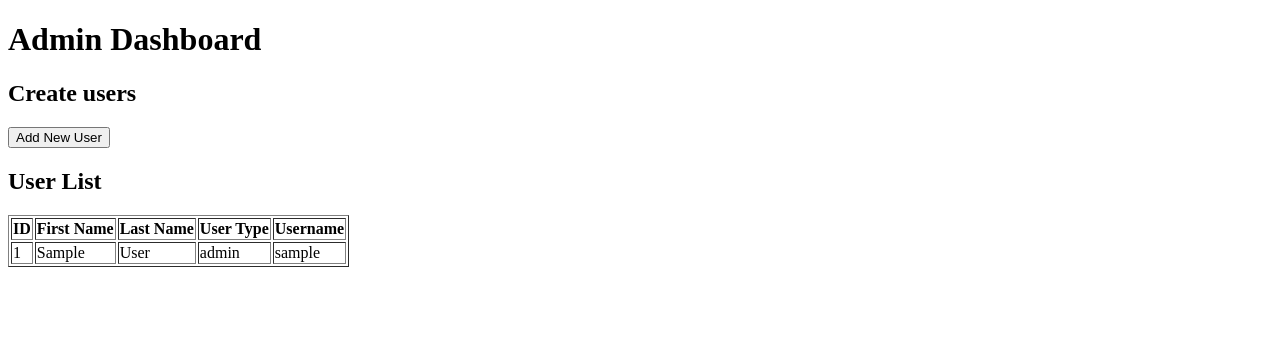
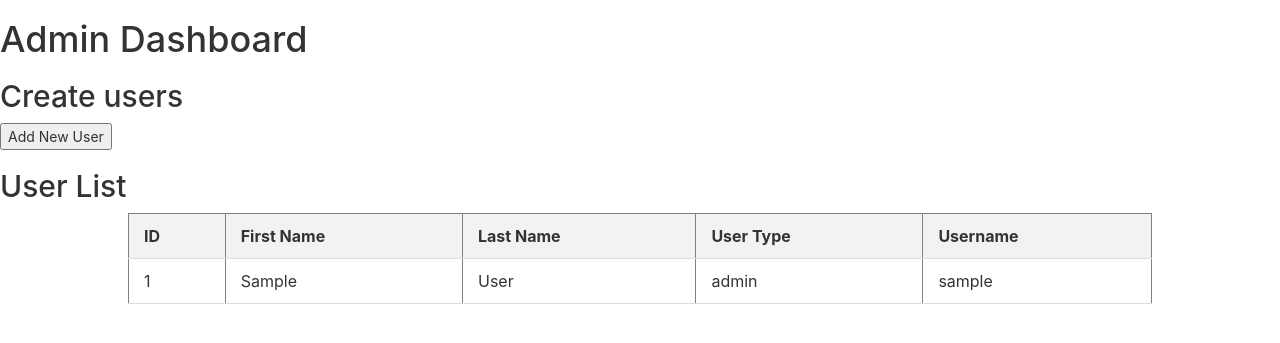
Before and after one commit to MedChest-Development-Group/retail, a Flask app: template app/templates/admin/dashboard.html in a window 1280 px wide. Shown: the top 343 px of the page. Run offline with Flask 3, Linux system fonts and the light colour scheme; the template is opened without the code that fills it: most values are stand-ins (such as "Sample title", 1, 10 or a date in 2020).

Commit message:
admin page changes

```diff
--- a/app/static/css/main.css
+++ b/app/static/css/main.css
@@ -165,3 +165,30 @@ button#loginButton:hover {
     margin:1%;
     /* max-width: max-content; */
 }
+
+/* admin table stuff */
+.users-list {
+    width: 80%;
+    margin: auto;
+}
+
+.users-list table {
+    width: 100%;
+    border-collapse: collapse;
+    margin: auto;
+}
+
+.users-list th, .users-list td {
+    padding: 12px 15px;
+    text-align: left;
+    border-bottom: 1px solid #ddd;
+}
+
+.users-list th {
+    background-color: #f2f2f2;
+    color: #333;
+}
+
+.users-list tr:hover {
+    background-color: #f5f5f5;
+}
--- a/app/templates/admin/dashboard.html
+++ b/app/templates/admin/dashboard.html
@@ -1,15 +1,11 @@
 <!-- Quick testing version here - Michael -->
-
-<!DOCTYPE html>
-<html>
-<head>
-    <title>Admin Dashboard</title>
-</head>
-<body>
+{% extends "base.html" %}
+{% block content %}
     <h1>Admin Dashboard</h1>
     <h2>Create users</h2>
     <button onclick="location.href='/create_user'">Add New User</button>
     <h2>User List</h2>
+    <div class="users-list">
         <table border="1">
             <thead>
                 <tr>
@@ -32,5 +28,5 @@
                 {% endfor %}
             </tbody>
         </table>
-</body>
-</html>
+    </div>
+{% endblock %}
--- a/app/templates/base.html
+++ b/app/templates/base.html
@@ -16,8 +16,6 @@
         integrity="sha384-Tc5IQib027qvyjSMfHjOMaLkfuWVxZxUPnCJA7l2mCWNIpG9mGCD8wGNIcPD7Txa"
         crossorigin="anonymous"></script>
 
-
-
     <link rel="stylesheet" type="text/css" href="{{ url_for('static',filename='css/main.css') }}">
     <link rel="icon" type="image/x-icon" href="/favicon.ico">
     <meta name="description" content="My retail strategies page" />
```
Also changed, not shown: server.py (+30 -0 lines), users.db. Lines whose indentation alone changed are shown as unchanged.
